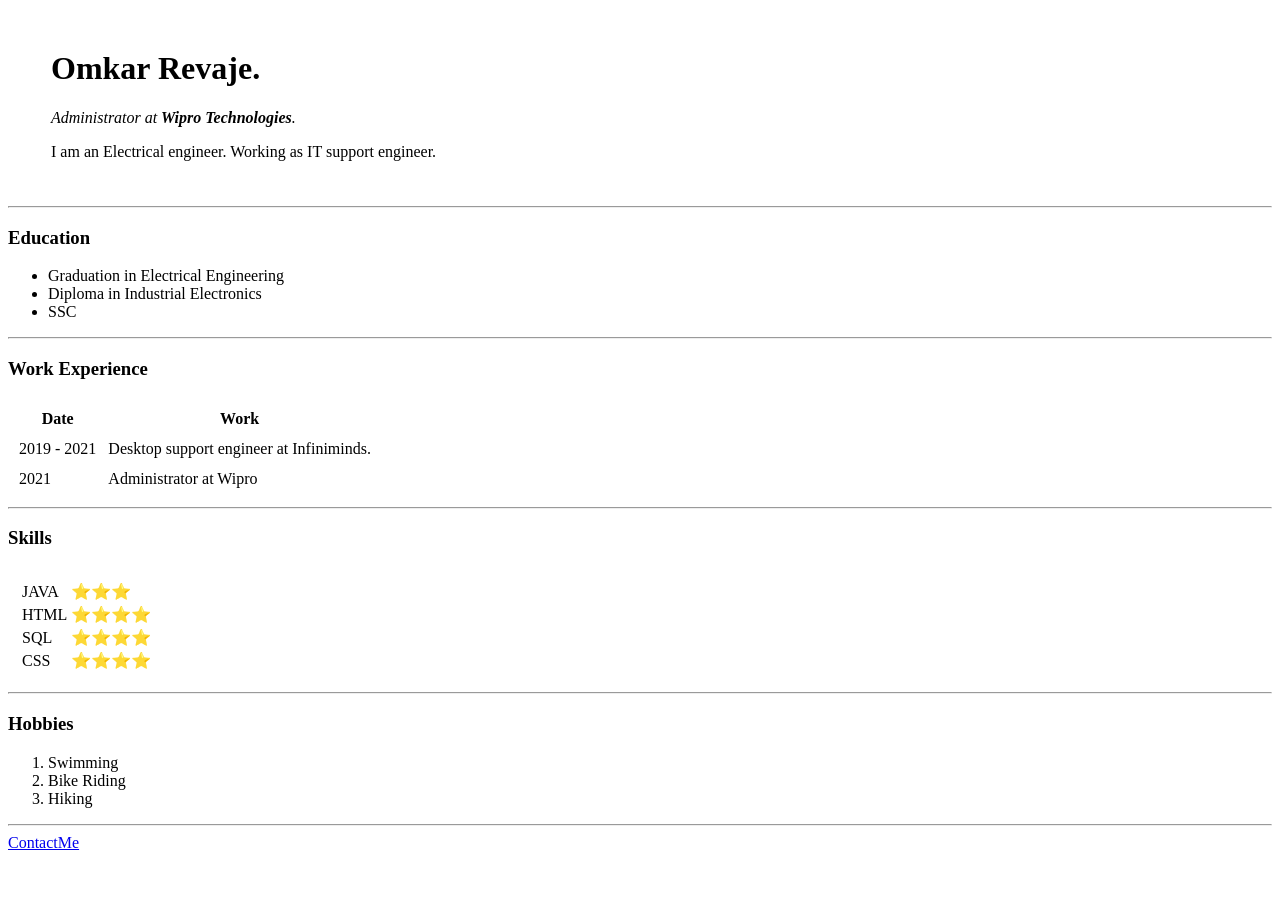
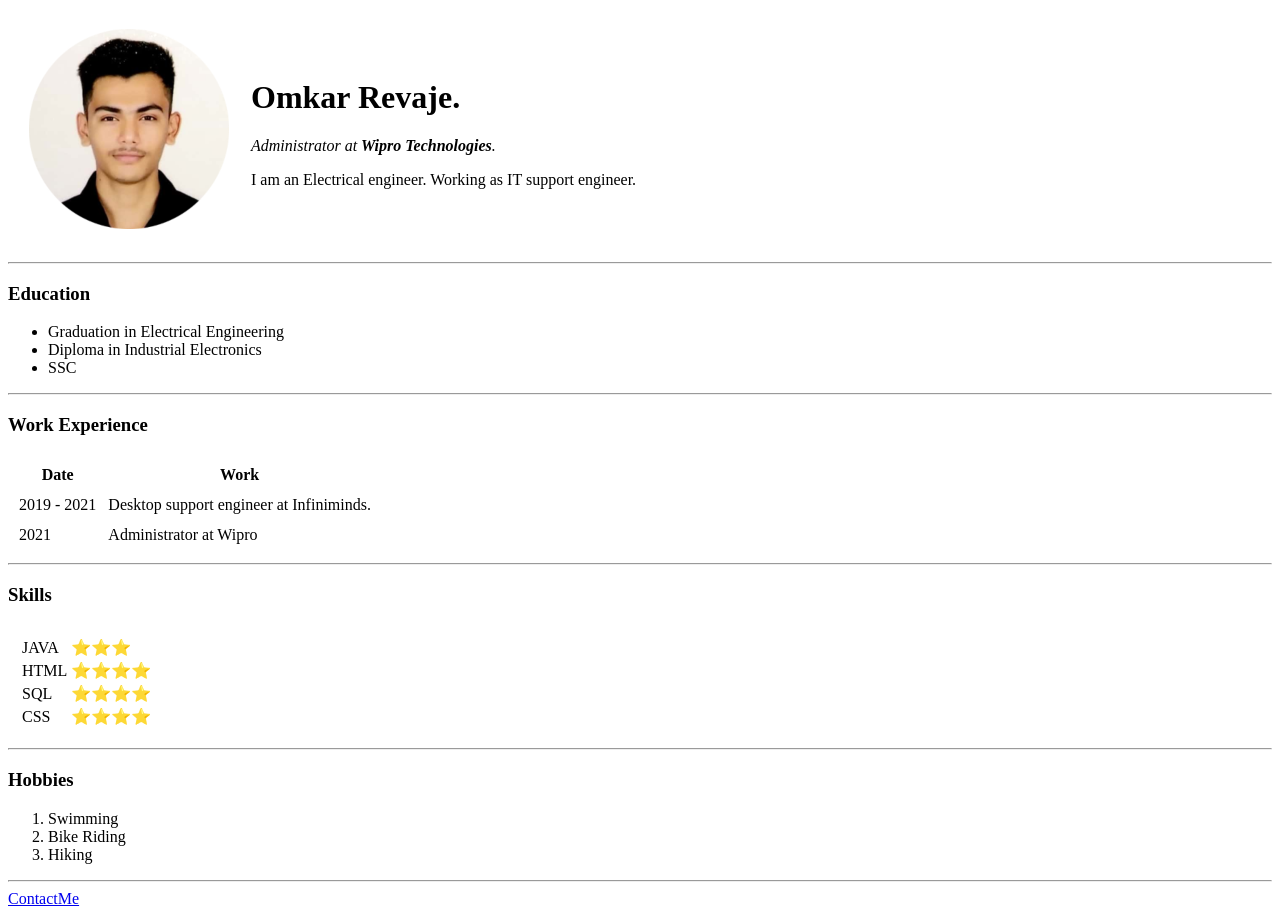
Before and after one commit to Omey09/CV, a plain HTML site: page index.html in a window 1280 px wide. Before the commit the page ends 860 px from the top, so only its background shows below. Drawn offline with Linux system fonts and the light colour scheme.

Commit message:
Update index.html

```diff
--- a/index.html
+++ b/index.html
@@ -10,7 +10,7 @@
     <table cellspacing=20px>
         <tr>
             <td>
-                <img src="passport size photo-modified.png" alt="">
+                <img src="pic.png" alt="Picture">
             </td>
             <td>
                 <H1>Omkar Revaje.</H1>
```
